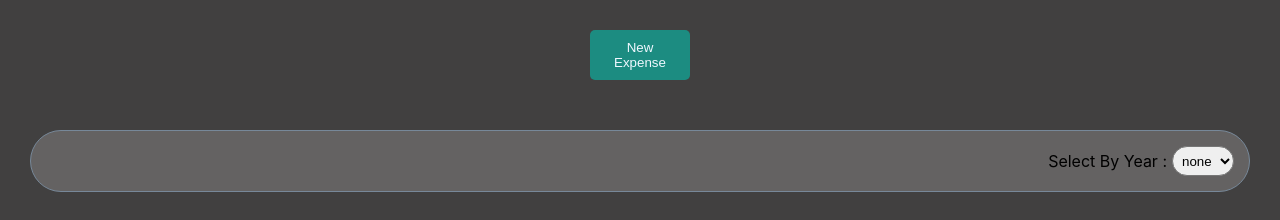
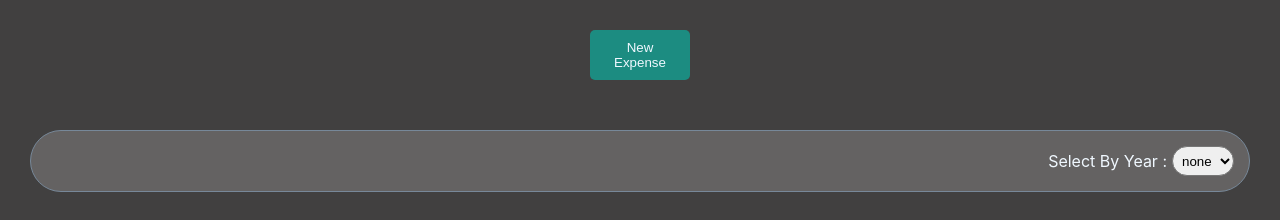
Before and after one commit to ceo991/expense-tracker, a React (Create React App) app: page / in a window 1280 px wide. Shown: the top 220 px of the page. Built offline with nearby package versions, Linux system fonts and the light colour scheme.

Commit message:
some changes

```diff
--- a/src/components/Summary.css
+++ b/src/components/Summary.css
@@ -47,6 +47,7 @@
 }
 
 .filter-container{
+  color: aliceblue;
   background-color: rgb(100, 98, 98);
   border: 1px solid lightslategray;
   border-radius: 50px;
@@ -59,6 +60,9 @@
 label,select{
   padding: 5px;
   border-radius: 30px;
+}
+label{
+  color: aliceblue;
 }
 
 .bars-wrapper{
```
